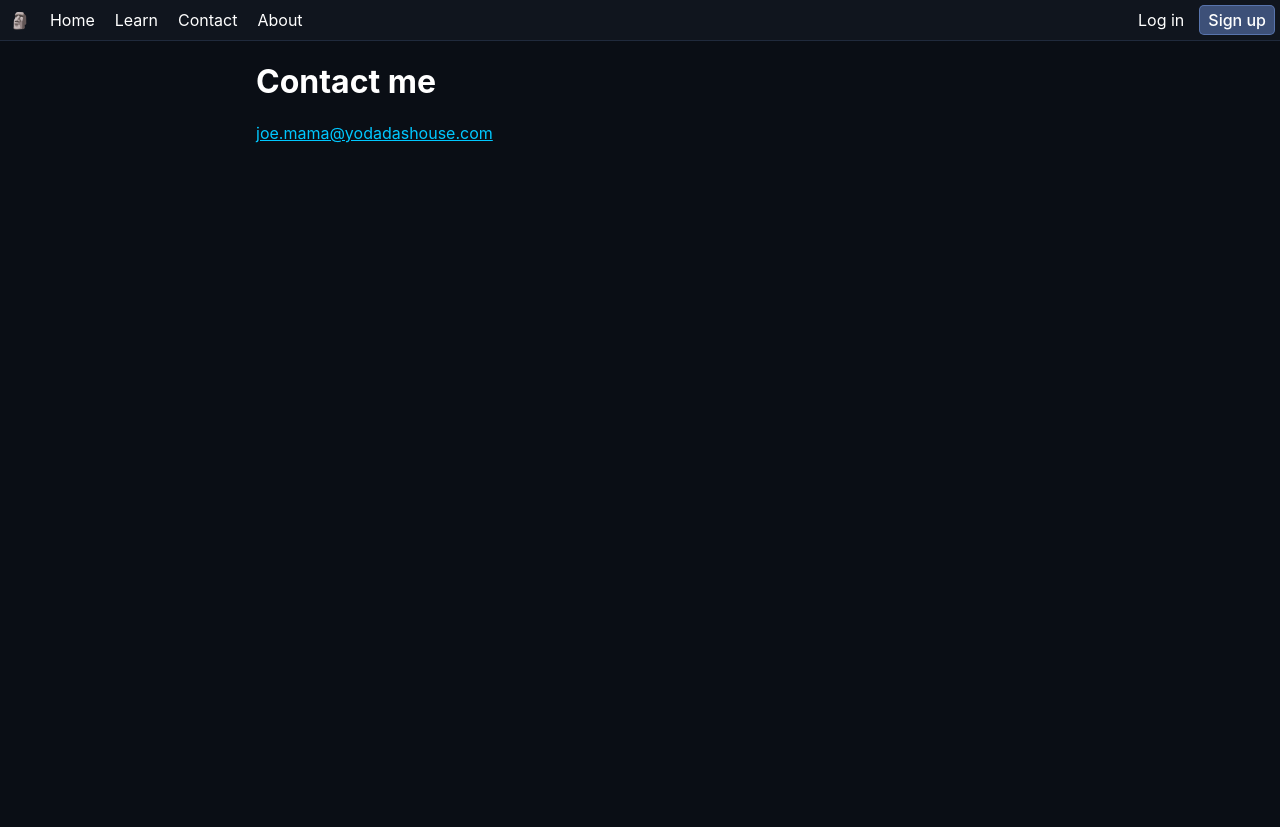
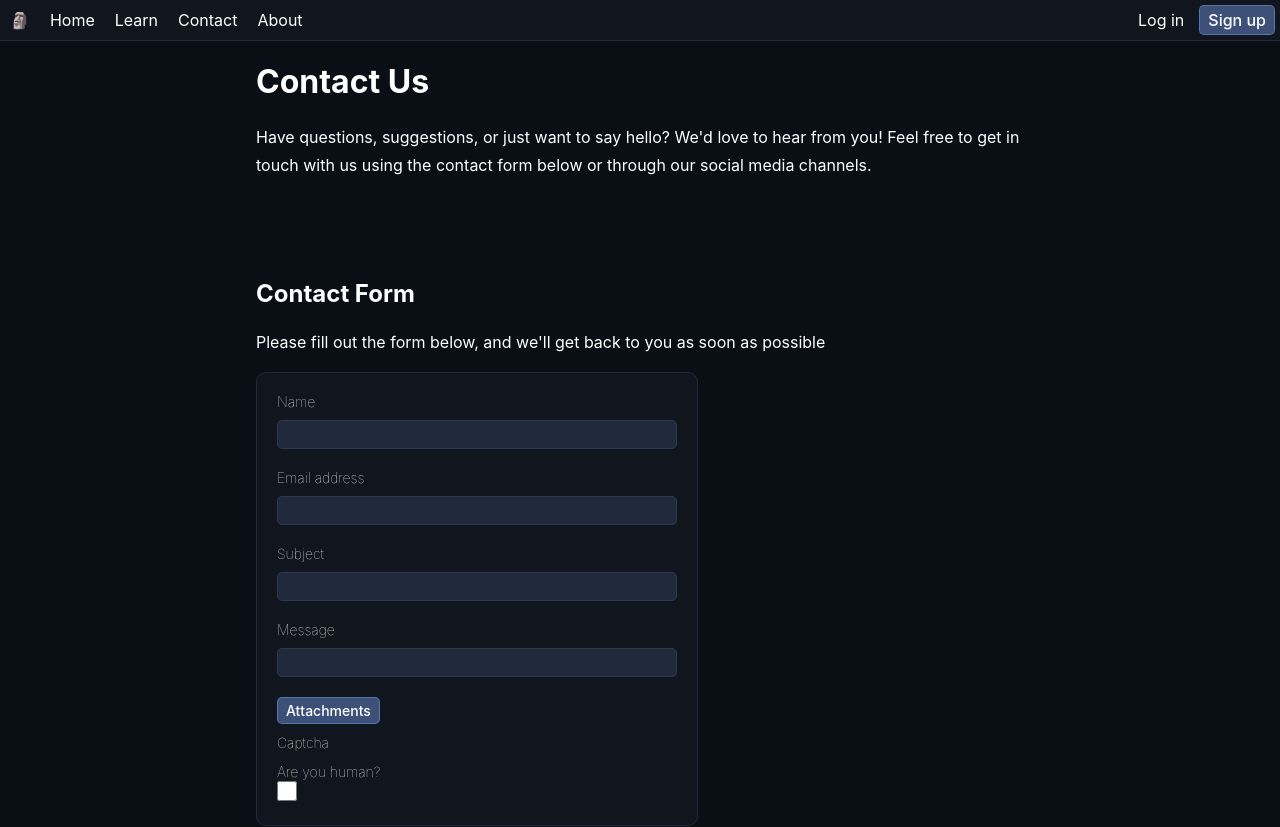
Before and after one commit to 2ITB-Dromtorp/Skoleoppgaver_andreask, a React (Create React App) app in the folder routing_test/: page /contact in a window 1280 px wide. Shown: the top 827 px of the page. Built offline with nearby package versions, Linux system fonts and the light colour scheme.

Commit message:
contact page update v2~

```diff
--- a/routing_test/src/App.css
+++ b/routing_test/src/App.css
@@ -8,7 +8,9 @@ html {
     background-color: var(--bg-col);
 }
 
-p, dt, dd {
+p,
+dt,
+dd {
     line-height: 28px;
 }
 
@@ -18,7 +20,10 @@ input {
     transition-property: color, background-color, box-shadow, border-color;
 }
 
-input:-webkit-autofill, input:-webkit-autofill:hover, input:-webkit-autofill:focus, input:-webkit-autofill:active {
+input:-webkit-autofill,
+input:-webkit-autofill:hover,
+input:-webkit-autofill:focus,
+input:-webkit-autofill:active {
     box-shadow: 0 0 0 262px var(--light-col-2) inset !important;
     -webkit-text-fill-color: rgb(255, 255, 255) !important;
 }
@@ -141,7 +146,8 @@ code.big_code {
 
 /*-----*/
 
-input[type="submit"], .button {
+input[type="submit"],
+.button {
     --r: 130;
     --g: 170;
     --b: 255;
@@ -253,9 +259,7 @@ nav {
     padding: 10px;
 }
 
-#nav_list_left {
-
-}
+#nav_list_left {}
 
 #nav_list_right {
     margin-left: auto;
@@ -371,16 +375,26 @@ nav {
 
 /*-----*/
 
+/*-----*/
+
+.form_container,
+.front_account_management_container {
+    padding: 20px;
+    border-radius: 10px;
+    background-color: var(--light-col-1);
+    border: 1px solid var(--light-col-2);
+}
+
+/*-----*/
+
+/*-----*/
+
 .front_account_management_container {
     display: flex;
     flex-direction: column;
     justify-content: center;
     align-items: center;
-    padding: 20px;
     margin-top: 100px;
-    border-radius: 10px;
-    background-color: var(--light-col-1);
-    border: 1px solid var(--light-col-2);
     width: 250px;
 }
 
@@ -392,7 +406,7 @@ nav {
     margin: 0 0 12px 0;
 }
 
-.front_account_management_form {
+form {
     display: flex;
     flex-direction: column;
     width: 100%;
@@ -404,13 +418,15 @@ nav {
     position: relative;
 }
 
-.front_account_management_layer {
+.form_label {
     font-size: 14px;
     font-weight: 100;
     margin-bottom: 10px;
 }
 
-.front_account_management_text_input {
+input[type="text"],
+input[type="password"],
+input[type="email"] {
     all: unset;
     background-color: var(--light-col-2);
     border: 1px solid rgb(43, 56, 80);
@@ -420,16 +436,37 @@ nav {
     font-size: 12px;
 }
 
+.form_file_label {
+    width: fit-content;
+}
+
+.form_file_input {
+    display: none;
+}
+
+.form_checkbox_input {
+    appearance: auto;
+}
+
+.captcha_checkbox_input {
+    width: 20px;
+    height: 20px;
+}
+
 .front_account_management_text_input.invalid {
     --border-col: rgb(255, 100, 100);
     border: 1px solid var(--border-col);
 }
 
+/*
 .front_account_management_username_input {}
+*/
 
+/*
 .front_account_management_password_input {}
+*/
 
-.front_account_management_submit {
+input[type="submit"] {
     text-align: center;
     font-weight: 500;
 }
@@ -472,15 +509,23 @@ nav {
     margin: 5px;
 }
 
-.desc_list {
+/*
+.desc_list {}
+*/
 
-}
-
-.desc_list > dt {
+.desc_list>dt {
     font-weight: 500;
     margin: 40px 0 5px 0;
 }
 
-.desc_list > dd {
+.desc_list>dd {
     margin: 0 0 20px 20px;
 }
+
+/*-----*/
+
+#contact_form_container {
+    width: 400px;
+}
+
+/*-----*/
--- a/routing_test/src/pages/main/contact.js
+++ b/routing_test/src/pages/main/contact.js
@@ -1,10 +1,35 @@
+import Button from '../../button';
+
 const Contact = () => {
     return (
         <>
             <div className="standard_content_container">
                 <div className="standard_content">
-                    <h1>Contact me</h1>
-                    <a className="email" href="mailto:joe.mama@yodadashouse.com">joe.mama@yodadashouse.com</a>
+                    <h1>Contact Us</h1>
+                    <p>Have questions, suggestions, or just want to say hello? We'd love to hear from you! Feel free to get in touch with us using the contact form below or through our social media channels.</p>
+                    <span className="section_space medium"></span>
+                    <h2>Contact Form</h2>
+                    <p>Please fill out the form below, and we'll get back to you as soon as possible</p>
+                    <div id="contact_form_container" className="form_container">
+                        <form id="contact_form">
+                            <label className="form_label" for="contact_form_name">Name</label>
+                            <input id="contact_form_name" type="text" name="name" />
+                            <label className="form_label" for="contact_form_email">Email address</label>
+                            <input id="contact_form_email" type="text" name="email" />
+                            <label className="form_label" for="contact_form_subject">Subject</label>
+                            <input id="contact_form_subject" type="text" name="subject" />
+                            <label className="form_label" for="contact_form_message">Message</label>
+                            <input id="contact_form_message" type="text" name="message" />
+                            <label className="form_label form_file_label" for="contact_form_files"><Button>Attachments</Button></label>
+                            <input id="contact_form_files" className="form_file_input" type="file" name="files" multiple />
+                            <label className="form_label" >Captcha</label>
+                            <div id="contact_form_captcha">
+                                <label className="form_label">Are you human?</label>
+                                <br/>
+                                <input id="contact_form_captcha_checkbox" className="form_checkbox_input captcha_checkbox_input" type="checkbox" name="captcha" />
+                            </div>
+                        </form>
+                    </div>
                 </div>
             </div>
         </>
--- a/routing_test/src/pages/main/login.js
+++ b/routing_test/src/pages/main/login.js
@@ -91,12 +91,12 @@ const Login = () => {
                     <h1 id="login_header" className="front_account_management_header">Logg inn</h1>
                     <form id="login_form" className="front_account_management_form" onSubmit={submit}>
 
-                        <label className="login_label front_account_management_layer" for="login_username_input">Username or email address</label>
+                        <label className="form_label login_label front_account_management_label" for="login_username_input">Username or email address</label>
                         {addUsernameMessage}
                         <input id="login_username_input" className={'front_account_management_username_input front_account_management_text_input' + addUsernameClass} name="username" type="text" />
 
                         <div id="login_bottom_section" className="front_account_management_bottom_section">
-                            <label className="login_label front_account_management_layer" for="login_password_input">Password</label>
+                            <label className="form_label login_label front_account_management_label" for="login_password_input">Password</label>
                             {addPasswordMessage}
                             <Link id="login_forgot_password" to="/reset_password">Forgot password?</Link>
                         </div>
--- a/routing_test/src/pages/main/signup.js
+++ b/routing_test/src/pages/main/signup.js
@@ -167,19 +167,19 @@ const SignUp = () => {
                     <h1 id="signup_header" className="front_account_management_header">Sign up</h1>
                     <form id="signup_form" className="front_account_management_form" onSubmit={submit}>
 
-                        <label className="signup_label front_account_management_layer" for="signup_username_input">Username</label>
+                        <label className="form_label signup_label front_account_management_label" for="signup_username_input">Username</label>
                         {addUsernameMessage}
                         <input id="signup_username_input" className={'front_account_management_username_input front_account_management_text_input' + addUsernameClass} name="username" type="text" />
 
-                        <label className="signup_label front_account_management_layer" for="signup_email_input">Email address</label>
+                        <label className="form_label signup_label front_account_management_label" for="signup_email_input">Email address</label>
                         {addEmailMessage}
                         <input id="signup_email_input" className={'front_account_management_email_input front_account_management_text_input' + addEmailClass} name="email" type="text" />
 
-                        <label className="signup_label front_account_management_layer" for="signup_password_input">Password</label>
+                        <label className="form_label signup_label front_account_management_label" for="signup_password_input">Password</label>
                         {addPasswordMessage}
                         <input id="signup_password_input" className={'front_account_management_password_input front_account_management_text_input' + addPasswordClass} name="password" type="password" />
 
-                        <label className="signup_label front_account_management_layer" for="signup_repeat_password_input">Repeat password</label>
+                        <label className="form_label signup_label front_account_management_label" for="signup_repeat_password_input">Repeat password</label>
                         {addRepeatPasswordMessage}
                         <input id="signup_repeat_password_input" className={'front_account_management_password_input front_account_management_text_input' + addRepeatPasswordClass} name="repeat_password" type="password" />
 
--- a/routing_test/src/pages/nopage.js
+++ b/routing_test/src/pages/nopage.js
@@ -4,7 +4,7 @@ const NoPage = () => {
             <div className="standard_content_container">
                 <div className="standard_content">
                     <h1>ERROR: 404</h1>
-                    <p>Siden finnes ikke</p>
+                    <p>Page not found</p>
                 </div>
             </div>
         </>
```
Also changed, not shown: routing_test/src/checkbox.js (added, +9 -0 lines).
